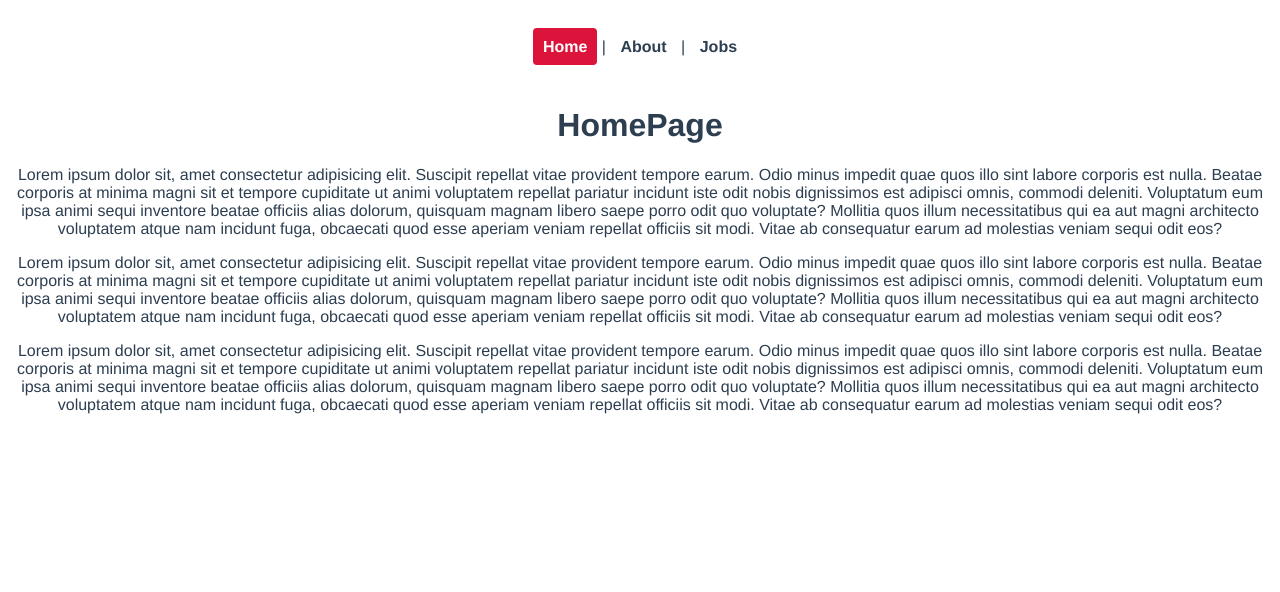
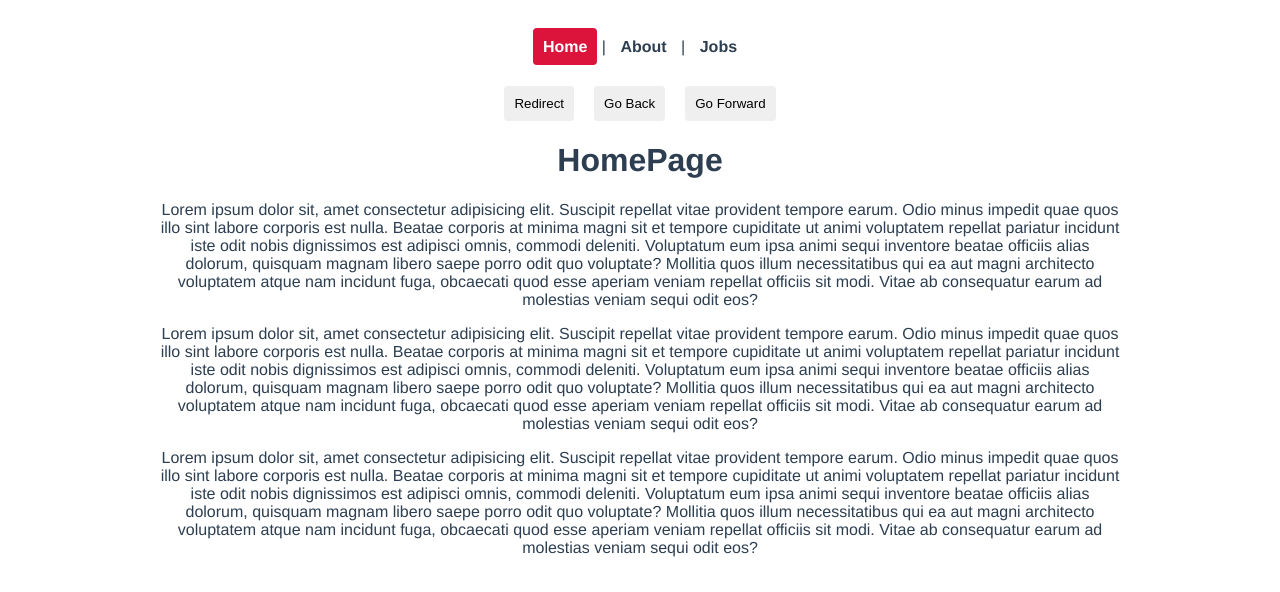
Before and after one commit to kunalgupta1234/Section6VueRouterBasics, a Vue app: page / in a window 1280 px wide. Shown: the top 592 px of the page. Built offline with nearby package versions, Linux system fonts and the light colour scheme.

Commit message:
52-programmatic navigation

```diff
--- a/src/App.vue
+++ b/src/App.vue
@@ -1,11 +1,34 @@
 <template>
-  <nav>
+  <div id="nav">
     <router-link to="/">Home</router-link> |
     <router-link :to="{ name: 'about' }">About</router-link> |
     <router-link :to="{ name: 'Jobs' }">Jobs</router-link>
-  </nav>
+  </div>
+
+  <button @click="redirect">Redirect</button>
+  <button @click="back">Go Back</button>
+  <button @click="forward">Go Forward</button>
+
   <router-view />
 </template>
+
+<script>
+export default {
+  methods: {
+    redirect() {
+      this.$router.push({name:'home'})
+    },
+    back() {
+      this.$router.go(-1)
+    },
+    forward() {
+      this.$router.go(1)
+    },
+  },
+};
+</script>
+
+
 
 <style>
 #app {
@@ -14,13 +37,15 @@
   -moz-osx-font-smoothing: grayscale;
   text-align: center;
   color: #2c3e50;
+  max-width: 960px;
+  margin: 0 auto;
 }
 
-nav {
+#nav {
   padding: 30px;
 }
 
-nav a {
+#nav a {
   font-weight: bold;
   color: #2c3e50;
   text-decoration: none;
@@ -28,8 +53,15 @@
   border-radius: 4px;
 }
 
-nav a.router-link-exact-active {
+#nav a.router-link-exact-active {
   color: white;
   background: crimson;
 }
+
+button {
+  margin: 0 10px;
+  padding: 10px;
+  border: none;
+  border-radius: 4px;
+}
 </style>
```
